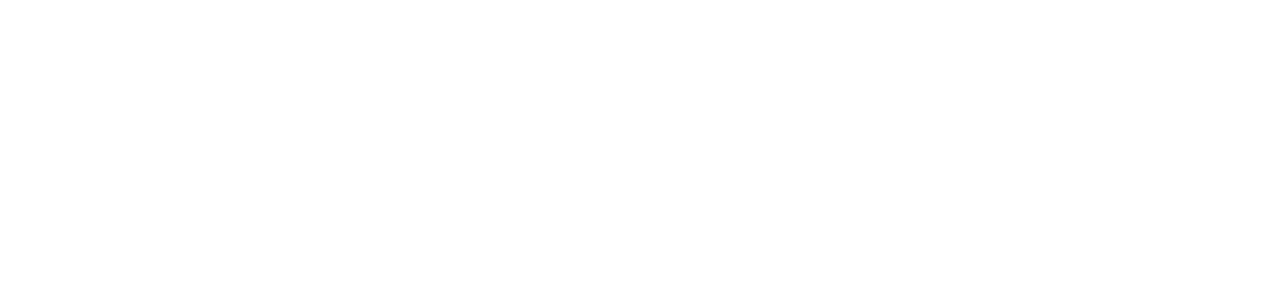
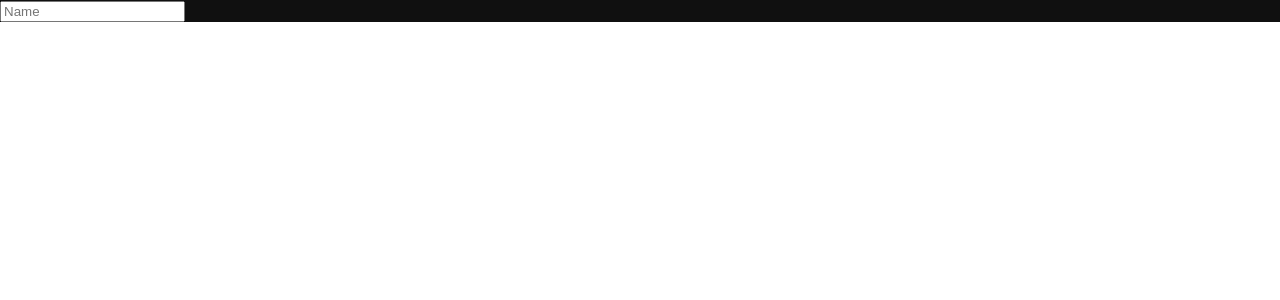
Before and after one commit to kennedymark680/community_write_up, a React (Create React App) app in the folder client/: page /Discrepancy in a window 1280 px wide. Shown: the top 300 px of the page. Built offline with nearby package versions, Linux system fonts and the light colour scheme.

Commit message:
Creating discrepancy form section

```diff
--- a/client/src/App.css
+++ b/client/src/App.css
@@ -0,0 +1,10 @@
+.App {
+  display: flex;
+  background-color: rgb(16, 16, 16);
+}
+
+nav {
+  width: 100vw;
+  height: 75px;
+  background-color: #c4c4c3;
+}
--- a/client/src/App.js
+++ b/client/src/App.js
@@ -1,14 +1,16 @@
 import { Route, Routes } from 'react-router-dom'
 import './App.css'
+import Home from './pages/Home'
+import DiscrepancyForm from './pages/Discrepancy_Form'
 
 function App() {
   return (
     <div className="App">
       <Routes>
-        <Route path="/" />
+        <Route path="/" element={<Home />} />
         <Route path="/List_in_Section" />
         <Route path="/Details" />
-        <Route path="/Discrepancy" />
+        <Route path="/Discrepancy" element={<DiscrepancyForm />} />
       </Routes>
     </div>
   )
--- a/client/src/pages/Discrepancy_Form.js
+++ b/client/src/pages/Discrepancy_Form.js
@@ -0,0 +1,18 @@
+const DiscrepancyForm = () => {
+  return (
+    <div>
+      <section className="input-section">
+        <input
+          className="form"
+          type="text"
+          name="name"
+          placeholder="Name"
+          // value={props.name}
+          // onChange={props.handleChange}
+        />
+      </section>
+    </div>
+  )
+}
+
+export default DiscrepancyForm
--- a/client/src/pages/Home.js
+++ b/client/src/pages/Home.js
@@ -0,0 +1,10 @@
+const Home = () => {
+  return (
+    <div>
+      <nav></nav>
+      <img src="https://i.ibb.co/ry4zLrq/ec130.png" alt="ec130" border="0" />
+    </div>
+  )
+}
+
+export default Home
```
